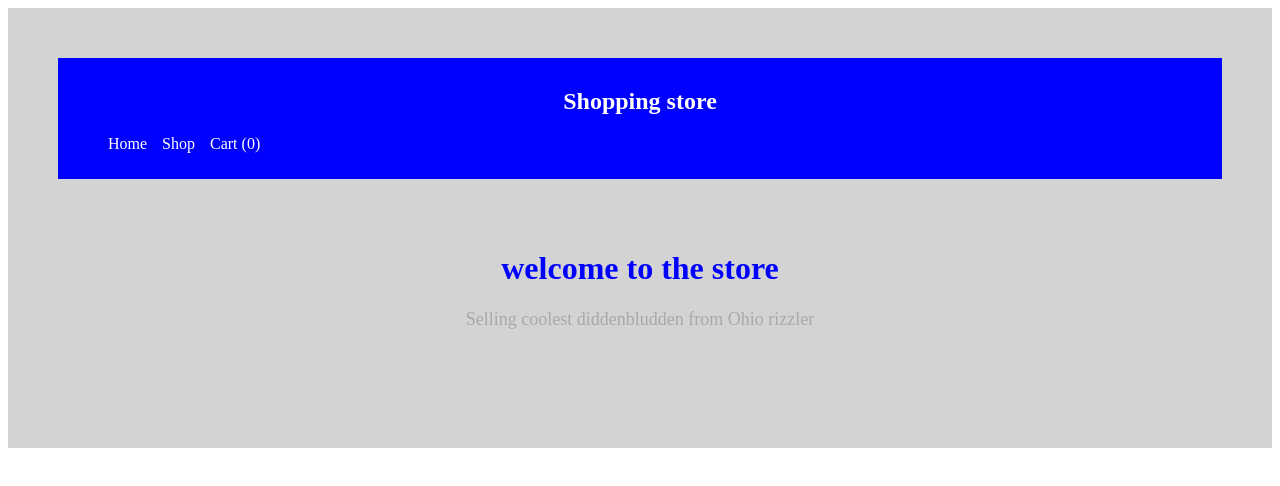
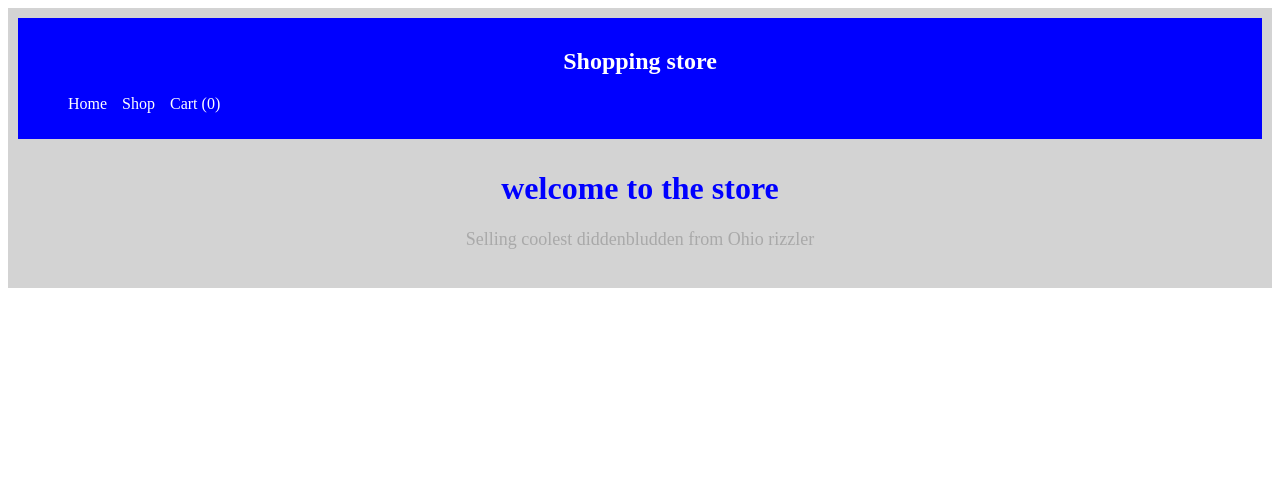
Before and after one commit to pradashades333/shopping-cart, a React (Vite) app: page / in a window 1280 px wide. Shown: the top 486 px of the page. Built offline with nearby package versions, Linux system fonts and the light colour scheme.

Commit message:
added cart css

```diff
--- /dev/null
+++ b/src/pages/Cart.css
@@ -0,0 +1,21 @@
+h1 {
+  text-align: center;
+}
+
+div {
+  padding: 10px;
+}
+
+img {
+  width: 100px;
+  height: 100px;
+}
+
+button {
+  background-color: blue;
+  color: white;
+  border: none;
+  padding: 5px 10px;
+  cursor: pointer;
+  margin: 5px;
+}
--- a/src/pages/Cart.jsx
+++ b/src/pages/Cart.jsx
@@ -1,4 +1,5 @@
 import React from "react";
+import './Cart.css';
 
 const Cart = ({ cart, setCart }) => {
 
```
